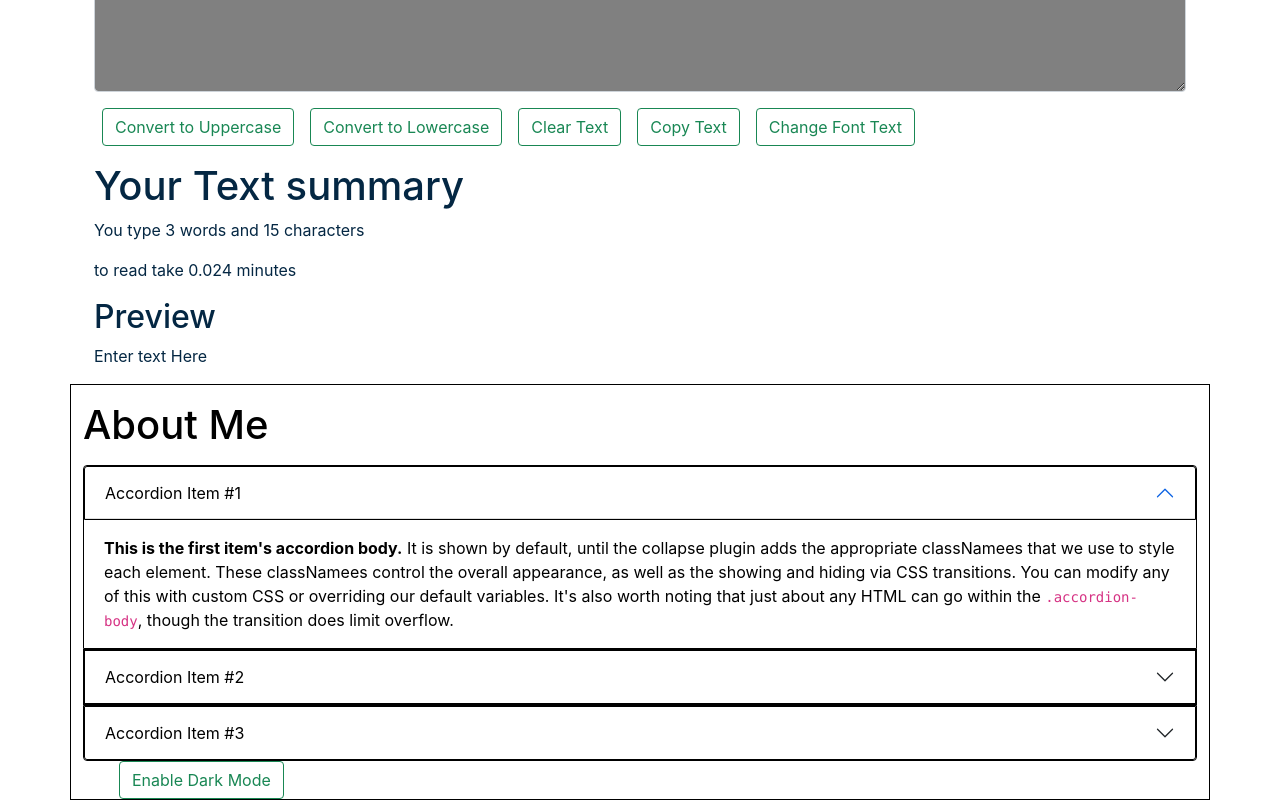
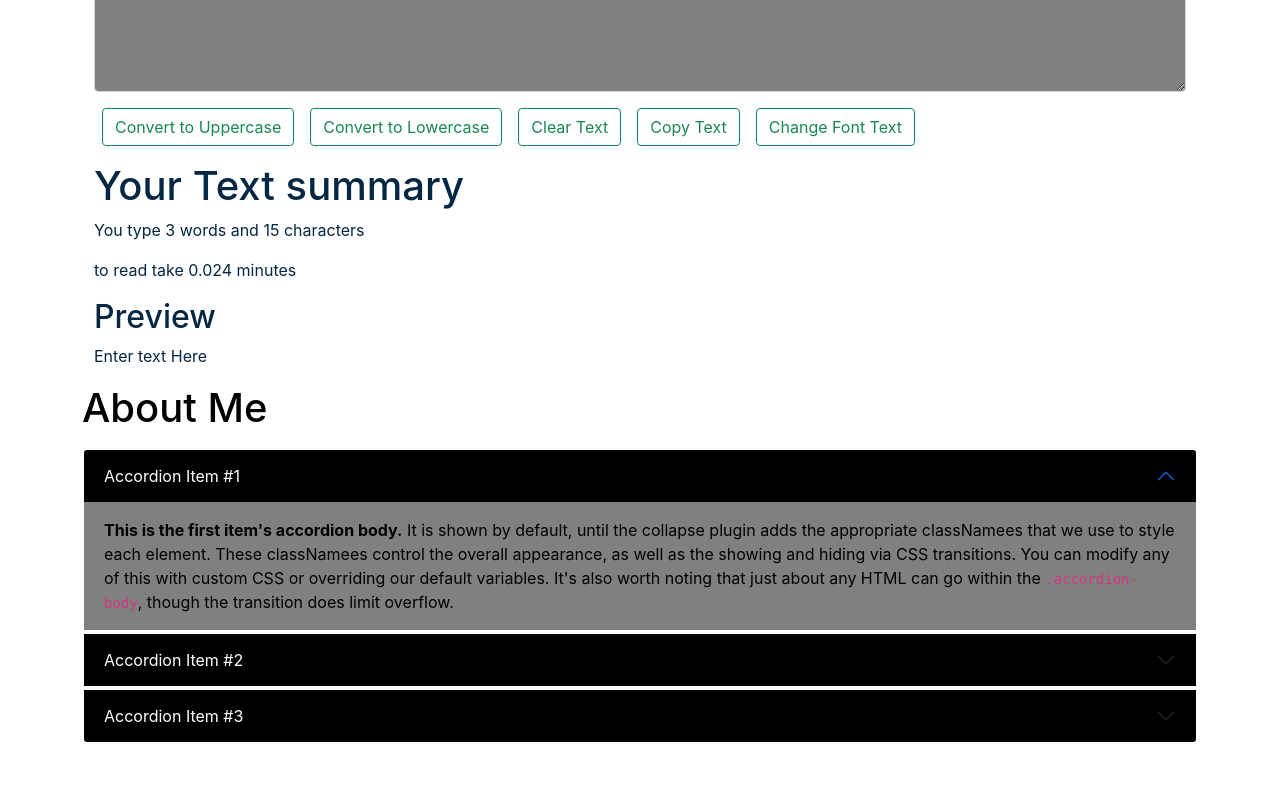
Before and after one commit to sheraram/My-App, a React (Create React App) app: page / in a window 1280 px wide. Shown: the part 242-1042 px from the top of the page. After the commit the page ends 986 px from the top, so only its background shows below. Built offline with nearby package versions, Linux system fonts and the light colour scheme.

Commit message:
till video 12 updated

```diff
--- a/src/components/About.js
+++ b/src/components/About.js
@@ -1,83 +1,83 @@
-import React, {useState} from 'react'
+import React from 'react'
 
-export default function About() {
+export default function About(props) {
 
-    const [mystyle, setmystyle] = useState({
-        color : 'black',
-        backgroundColor : 'white',
-        border: '1px solid black'
-    })
+    // const [mystyle, setmystyle] = useState({
+    //     color : 'black',
+    //     backgroundColor : 'white',
+    //     border: '1px solid black'
+    // })
 
-    const [btntext,setbtntext]=useState('Enable Dark Mode');
+    // const [btntext,setbtntext]=useState('Enable Dark Mode');
 
-    const toggleStyle=()=>{
-        if(mystyle.color === 'white')
-        {
-            setmystyle({
-                color : 'black',
-                backgroundColor : 'white',
-                border: '1px solid black'
-            })
-            // setmystyle(mystyle);
-            setbtntext('Enable Dark Mode');
-        }
-        else{
-            setmystyle({
-                color : 'white',
-                backgroundColor : 'black',
-                border: '1px solid white'
-            })
-            // setmystyle(mystyle);
-            setbtntext('Enable Ligth Mode')
-        }
-    }
+    // const toggleStyle=()=>{
+    //     if(mystyle.color === 'white')
+    //     {
+    //         setmystyle({
+    //             color : 'black',
+    //             backgroundColor : 'white',
+    //             border: '1px solid black'
+    //         })
+    //         // setmystyle(mystyle);
+    //         setbtntext('Enable Dark Mode');
+    //     }
+    //     else{
+    //         setmystyle({
+    //             color : 'white',
+    //             backgroundColor : 'black',
+    //             border: '1px solid white'
+    //         })
+    //         // setmystyle(mystyle);
+    //         setbtntext('Enable Ligth Mode')
+    //     }
+    // }
 
     return (
-        <div className="container" style={mystyle}>
-            <h1 className='my-3'>About Me</h1>
+        <div className="container" >
+            <h1 className='my-3'style={{color : props.mode==='light'?'black':'white'}}>About Me</h1>
 
-            <div className="accordion" id="accordionExample">
-                <div className="accordion-item" style={mystyle}>
+            <div className="accordion"  id="accordionExample">
+                <div className="accordion-item" style={{border : props.mode==='light'?'2px solid white':'2px solid black'}}>
                     <h2 className="accordion-header" id="headingOne">
-                    <button className="accordion-button" style={mystyle} type="button" data-bs-toggle="collapse" data-bs-target="#collapseOne" aria-expanded="true" aria-controls="collapseOne">
+                    <button className="accordion-button" style={{backgroundColor : props.mode==='light'?'black':'white', color : props.mode==='light'?'white':'black' }} type="button" data-bs-toggle="collapse" data-bs-target="#collapseOne" aria-expanded="true" aria-controls="collapseOne">
                         Accordion Item #1
                     </button>
                     </h2>
                     <div id="collapseOne" className="accordion-collapse collapse show" aria-labelledby="headingOne" data-bs-parent="#accordionExample">
-                    <div className="accordion-body">
+                    <div className="accordion-body" style={{backgroundColor : props.mode==='light'?'gray':'black', color : props.mode==='light'?'black':'white' }}>
                         <strong>This is the first item's accordion body.</strong> It is shown by default, until the collapse plugin adds the appropriate classNamees that we use to style each element. These classNamees control the overall appearance, as well as the showing and hiding via CSS transitions. You can modify any of this with custom CSS or overriding our default variables. It's also worth noting that just about any HTML can go within the <code>.accordion-body</code>, though the transition does limit overflow.
                     </div>
                     </div>
                 </div>
-                <div className="accordion-item" style={mystyle}>
-                    <h2 className="accordion-header" id="headingTwo">
-                    <button className="accordion-button collapsed" style={mystyle} type="button" data-bs-toggle="collapse" data-bs-target="#collapseTwo" aria-expanded="false" aria-controls="collapseTwo">
+                <div className="accordion-item" style={{border : props.mode==='light'?'2px solid white':'2px solid black'}}>
+                    <h2 className="accordion-header"  id="headingTwo">
+                    <button className="accordion-button collapsed" style={{backgroundColor : props.mode==='light'?'black':'white', color : props.mode==='light'?'white':'black' }} type="button" data-bs-toggle="collapse" data-bs-target="#collapseTwo" aria-expanded="false" aria-controls="collapseTwo">
                         Accordion Item #2
                     </button>
                     </h2>
                     <div id="collapseTwo" className="accordion-collapse collapse" aria-labelledby="headingTwo" data-bs-parent="#accordionExample">
-                    <div className="accordion-body">
+                    <div className="accordion-body" style={{backgroundColor : props.mode==='light'?'gray':'black', color : props.mode==='light'?'black':'white' }}>
                         <strong>This is the second item's accordion body.</strong> It is hidden by default, until the collapse plugin adds the appropriate classNamees that we use to style each element. These classNamees control the overall appearance, as well as the showing and hiding via CSS transitions. You can modify any of this with custom CSS or overriding our default variables. It's also worth noting that just about any HTML can go within the <code>.accordion-body</code>, though the transition does limit overflow.
                     </div>
                     </div>
                 </div>
-                <div className="accordion-item" style={mystyle}>
+                <div className="accordion-item" style={{border : props.mode==='light'?'2px solid white':'2px solid black'}}>
                     <h2 className="accordion-header" id="headingThree">
-                    <button className="accordion-button collapsed" style={mystyle} type="button" data-bs-toggle="collapse" data-bs-target="#collapseThree" aria-expanded="false" aria-controls="collapseThree">
+                    <button className="accordion-button collapsed" style={{backgroundColor : props.mode==='light'?'black':'white', color : props.mode==='light'?'white':'black' }} type="button" data-bs-toggle="collapse" data-bs-target="#collapseThree" aria-expanded="false" aria-controls="collapseThree">
                         Accordion Item #3
                     </button>
                     </h2>
                     <div id="collapseThree" className="accordion-collapse collapse" aria-labelledby="headingThree" data-bs-parent="#accordionExample">
-                    <div className="accordion-body">
+                    <div className="accordion-body" style={{backgroundColor : props.mode==='light'?'gray':'black', color : props.mode==='light'?'black':'white' }}>
                         <strong>This is the third item's accordion body.</strong> It is hidden by default, until the collapse plugin adds the appropriate classNamees that we use to style each element. These classNamees control the overall appearance, as well as the showing and hiding via CSS transitions. You can modify any of this with custom CSS or overriding our default variables. It's also worth noting that just about any HTML can go within the <code>.accordion-body</code>, though the transition does limit overflow.
                     </div>
                     </div>
                 </div>
             </div>
 
-            <div className="container">
+            {/* <div className="container">
                 <button className="btn btn-outline-success mx-4 " onClick={toggleStyle} >{btntext}</button>
-            </div>
+            </div> */}
         </div>
     )
 }
```
